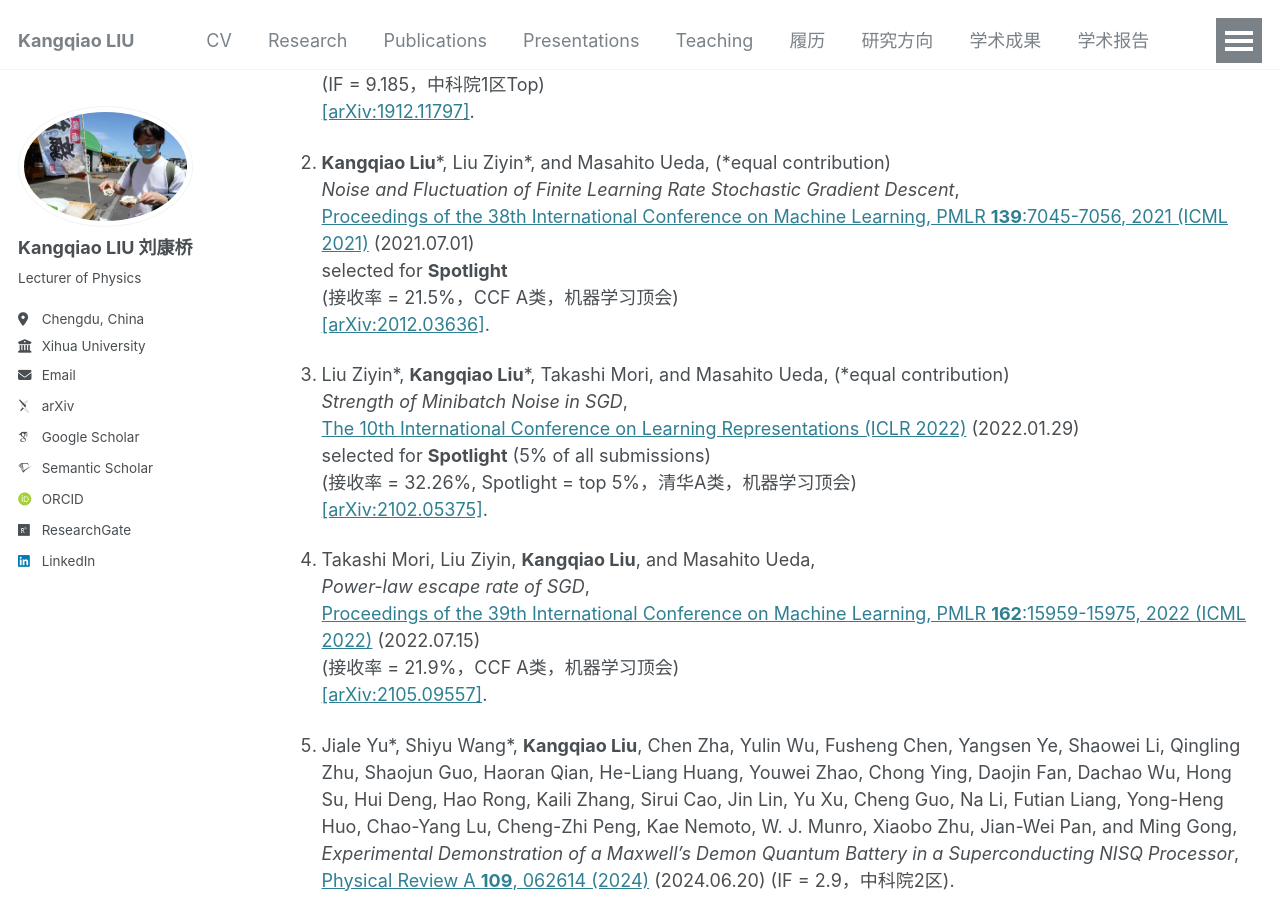
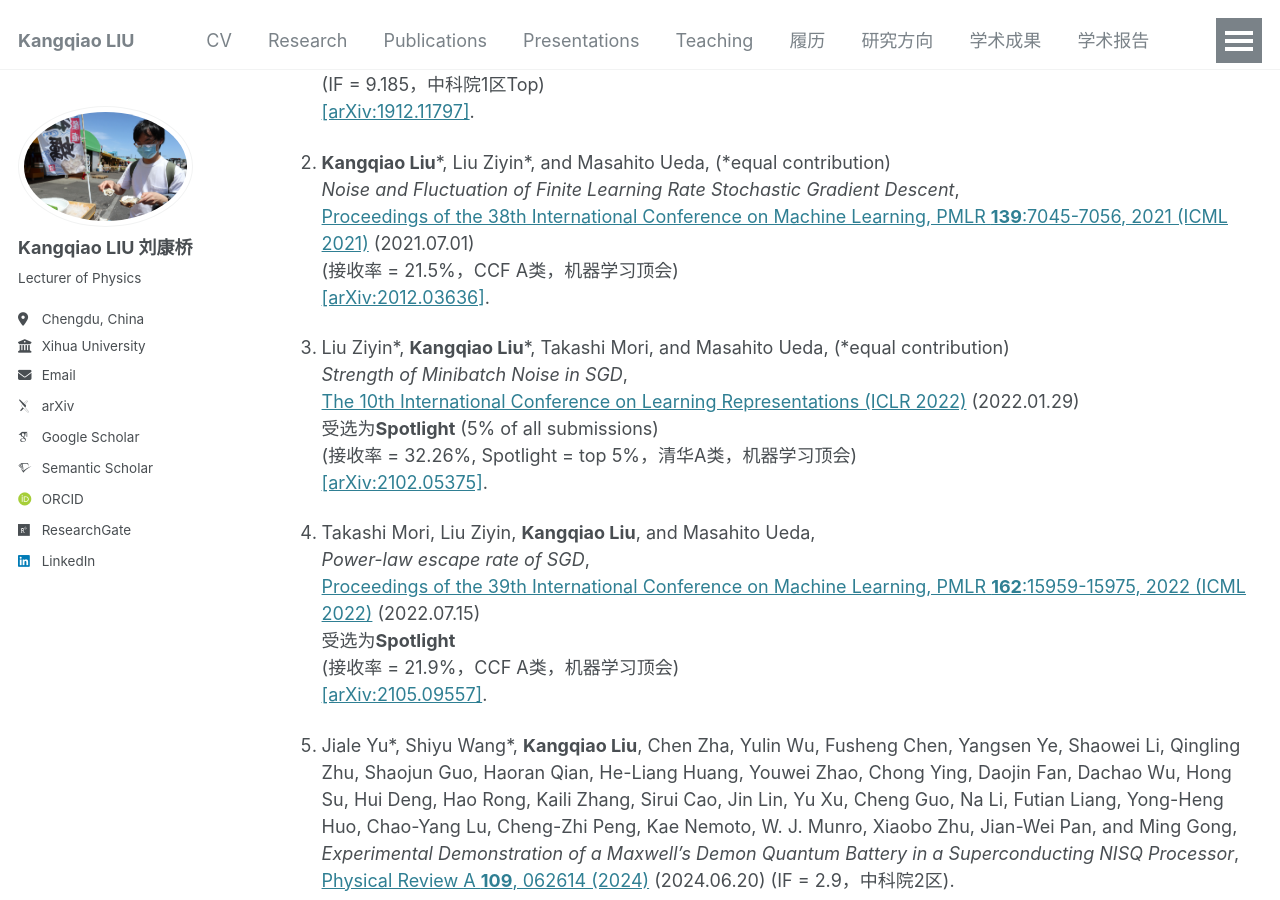
Before and after one commit to KangqiaoLiu/KangqiaoLiu.github.io, a Jekyll site: the page built from _pages/publications_zh.md, in a window 1280 px wide and 900 px high, scrolled down 279 px. Built offline with Jekyll 4.4.1, drawn with Linux system fonts in a browser that asks for light colours; some web fonts are replaced.

Commit message:
Update publications_zh.md

```diff
--- a/_pages/publications_zh.md
+++ b/_pages/publications_zh.md
@@ -22,20 +22,20 @@ redirect_from:
 2. **Kangqiao Liu**\*, Liu Ziyin\*, and Masahito Ueda, (\*equal contribution)<br />
    *Noise and Fluctuation of Finite Learning Rate Stochastic Gradient Descent*,<br />
    [Proceedings of the 38th International Conference on Machine Learning, PMLR **139**:7045-7056, 2021 (ICML 2021)](http://proceedings.mlr.press/v139/liu21ad.html) (2021.07.01)<br />
-   selected for **Spotlight** <br />
    (接收率 = 21.5%，CCF A类，机器学习顶会)<br />
    [[arXiv:2012.03636]](https://arxiv.org/abs/2012.03636).
 
 3. Liu Ziyin\*, **Kangqiao Liu**\*, Takashi Mori, and Masahito Ueda, (\*equal contribution)<br />
    *Strength of Minibatch Noise in SGD*,<br />
    [The 10th International Conference on Learning Representations (ICLR 2022)](https://openreview.net/forum?id=uorVGbWV5sw) (2022.01.29)<br />
-   selected for **Spotlight** (5% of all submissions)<br />
+   受选为**Spotlight** (5% of all submissions)<br />
    (接收率 = 32.26%, Spotlight = top 5%，清华A类，机器学习顶会)<br />
    [[arXiv:2102.05375]](https://arxiv.org/abs/2102.05375).
 
 4. Takashi Mori, Liu Ziyin, **Kangqiao Liu**, and Masahito Ueda,<br />
   *Power-law escape rate of SGD*,<br />
   [Proceedings of the 39th International Conference on Machine Learning, PMLR **162**:15959-15975, 2022 (ICML 2022)](https://proceedings.mlr.press/v162/mori22a.html) (2022.07.15)<br />
+  受选为**Spotlight** <br />
   (接收率 = 21.9%，CCF A类，机器学习顶会)<br />
   [[arXiv:2105.09557]](https://arxiv.org/abs/2105.09557).
 
```
